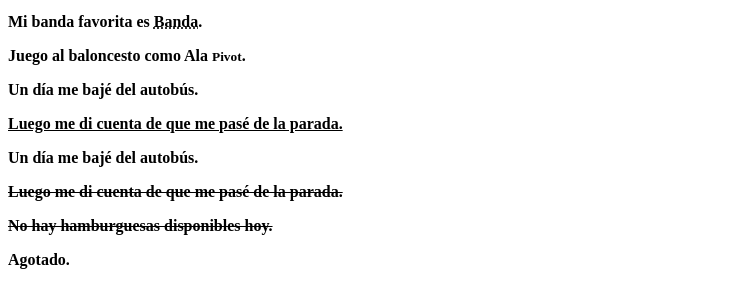
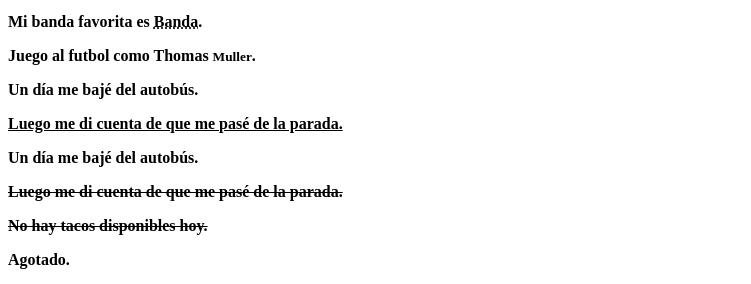
Before and after one commit to Arturo10021/ManejoTexto, a plain HTML site: page index.html in a window 1280 px wide. Shown: the part 873-1157 px from the top of the page, without its empty margins (0-751 px from the left). Drawn offline with Linux system fonts and the light colour scheme.

Commit message:
ultimo commit

```diff
--- a/index.html
+++ b/index.html
@@ -90,7 +90,7 @@
         </div>
 
         <div class="texto">
-            <p>Juego al baloncesto como Ala <small>Pivot</small>.</p>
+            <p>Juego al futbol como Thomas <small>Muller</small>.</p>
         </div>
 
         <div id="textoAgregado">
@@ -104,7 +104,7 @@
         </div>
 
         <div id="tachartexto">
-            <p><s>No hay hamburguesas disponibles hoy.</s></p>
+            <p><s>No hay tacos disponibles hoy.</s></p>
             <p>Agotado.</p>
         </div>
 
```
